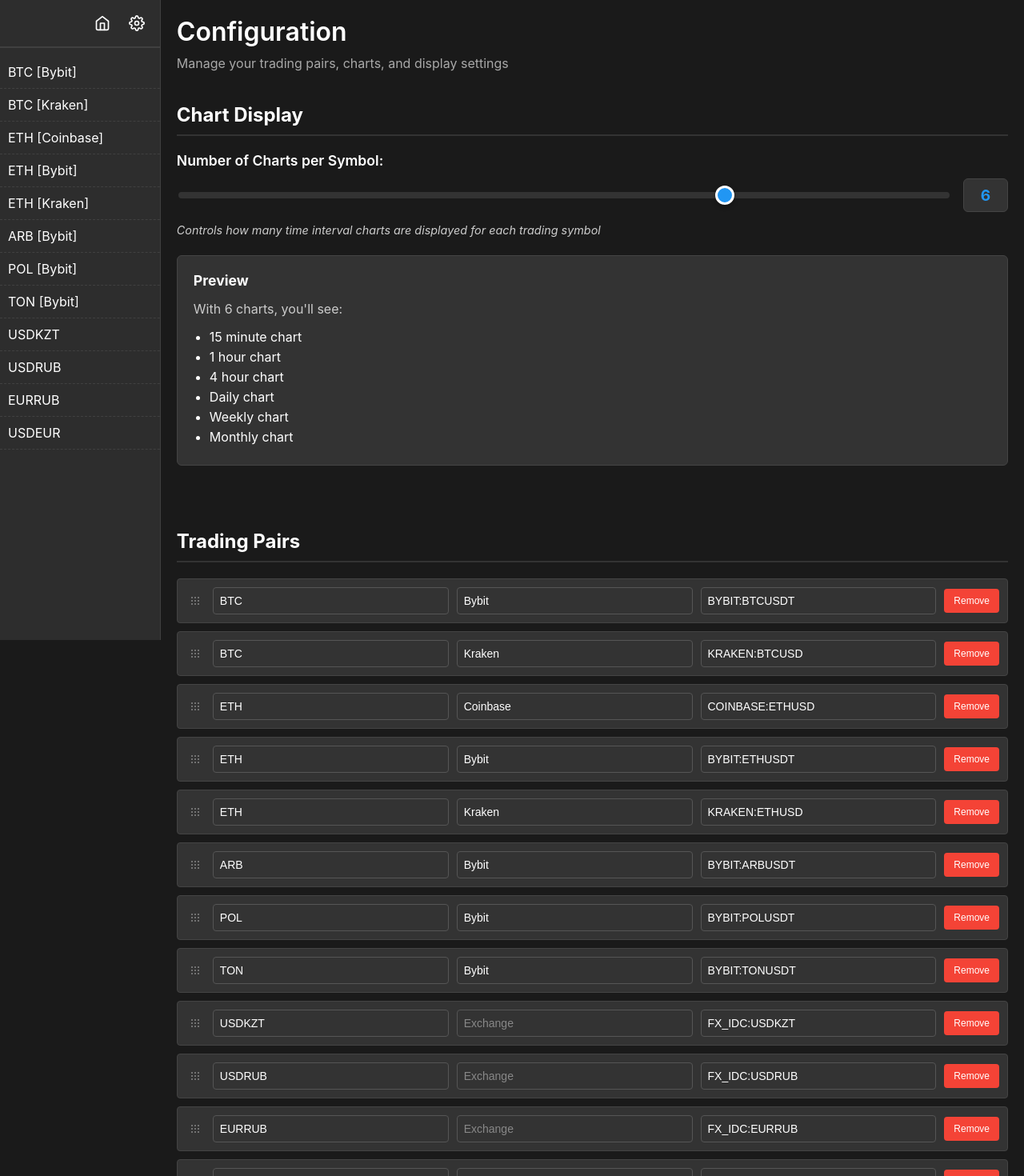
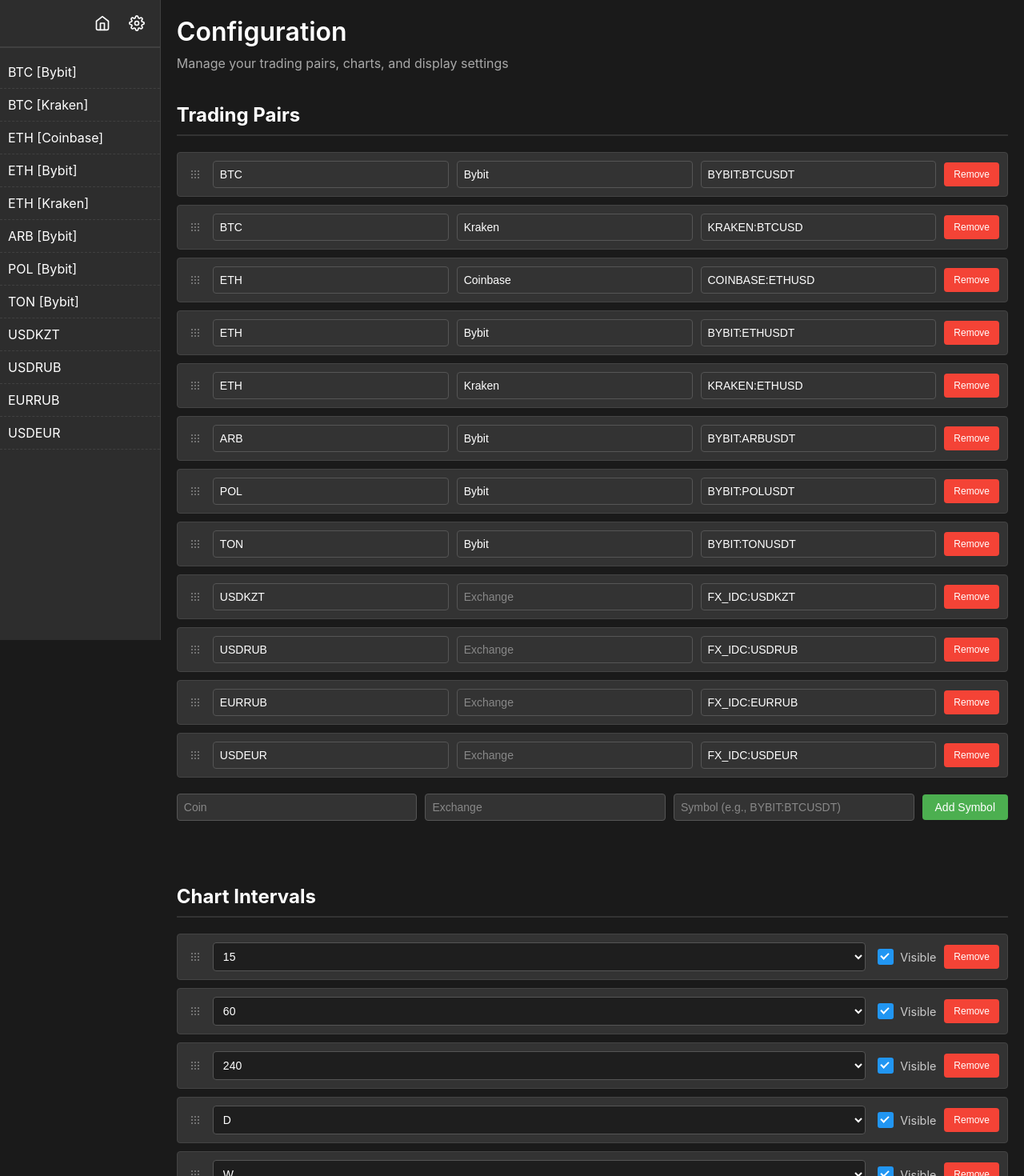
Before and after one commit to antonzaytsev/tradingview, a React (Create React App) app: page /config in a window 1280 px wide. Shown: the top 1470 px of the page at 80% size. Built offline with nearby package versions, Linux system fonts and the light colour scheme.

Commit message:
Allow control charts visibility in config

```diff
--- a/src/components/ConfigurationPage.css
+++ b/src/components/ConfigurationPage.css
@@ -379,6 +379,62 @@
   background-color: #45a049;
 }
 
+
+/* Chart Controls Styles */
+.chart-controls {
+  display: flex;
+  align-items: center;
+  gap: 15px;
+  flex: 1;
+}
+
+.visibility-checkbox-inline {
+  display: flex;
+  align-items: center;
+  gap: 8px;
+  cursor: pointer;
+  user-select: none;
+  color: #cccccc;
+  font-size: 0.9rem;
+  white-space: nowrap;
+}
+
+.visibility-checkbox-inline input[type="checkbox"] {
+  display: none;
+}
+
+.checkmark-small {
+  width: 16px;
+  height: 16px;
+  background-color: #1e1e1e;
+  border: 2px solid #555;
+  border-radius: 3px;
+  position: relative;
+  transition: all 0.2s ease;
+  flex-shrink: 0;
+}
+
+.visibility-checkbox-inline:hover .checkmark-small {
+  border-color: #2196f3;
+}
+
+.visibility-checkbox-inline input:checked + .checkmark-small {
+  background-color: #2196f3;
+  border-color: #2196f3;
+}
+
+.visibility-checkbox-inline input:checked + .checkmark-small::after {
+  content: '';
+  position: absolute;
+  left: 4px;
+  top: 1px;
+  width: 4px;
+  height: 8px;
+  border: solid white;
+  border-width: 0 2px 2px 0;
+  transform: rotate(45deg);
+}
+
 /* Chart config styling */
 .chart-config {
   display: grid;
@@ -463,17 +519,14 @@
     grid-template-columns: 1fr;
   }
 
-  .chart-count-control {
+
+  .chart-controls {
     flex-direction: column;
+    align-items: flex-start;
     gap: 10px;
   }
 
-  .chart-count-slider {
-    order: 2;
-  }
-
-  .chart-count-value {
-    order: 1;
-    align-self: center;
+  .chart-controls select {
+    width: 100%;
   }
 }
--- a/src/components/ConfigurationPage.js
+++ b/src/components/ConfigurationPage.js
@@ -10,11 +10,10 @@
   const [charts, setCharts] = useState([]);
   const [chartConfig, setChartConfig] = useState({});
   const [newSymbol, setNewSymbol] = useState({ coin: '', exchange: '', symbol: '' });
-  const [newChart, setNewChart] = useState({ interval: '15' });
+  const [newChart, setNewChart] = useState({ interval: '15', visible: true });
 
   // SettingsPage state
   const { settings, updateSetting } = useSettings();
-  const [tempChartCount, setTempChartCount] = useState(settings.chartCount);
 
   const [saveStatus, setSaveStatus] = useState('');
   const isInitialized = useRef(false);
@@ -33,9 +32,8 @@
     setSymbols(config.symbols);
     setCharts(config.charts);
     setChartConfig(config.chartConfig);
-    setTempChartCount(settings.chartCount);
     isInitialized.current = true;
-  }, [settings.chartCount]);
+  }, []);
 
   // Helper function to show status with debouncing
   const showStatus = useCallback((message) => {
@@ -95,16 +93,6 @@
     return () => clearTimeout(saveTimer);
   }, [chartConfig]);
 
-  // Auto-save chart count with debouncing
-  useEffect(() => {
-    if (!isInitialized.current) return;
-
-    const saveTimer = setTimeout(() => {
-      updateSetting('chartCount', tempChartCount);
-    }, 300);
-
-    return () => clearTimeout(saveTimer);
-  }, [tempChartCount]);
 
   // Cleanup timeout on unmount
   useEffect(() => {
@@ -141,7 +129,7 @@
   const addChart = useCallback(() => {
     if (newChart.interval) {
       setCharts(prev => [...prev, { ...newChart }]);
-      setNewChart({ interval: '15' });
+      setNewChart({ interval: '15', visible: true });
     }
   }, [newChart]);
 
@@ -153,6 +141,17 @@
     setCharts(prev => {
       const updated = [...prev];
       updated[index] = { ...updated[index], [field]: value };
+      return updated;
+    });
+  }, []);
+
+  // Toggle chart visibility
+  const toggleChartVisibility = useCallback((index) => {
+    setCharts(prev => {
+      const updated = [...prev];
+      // Default to true if visible property doesn't exist (backward compatibility)
+      const currentVisible = updated[index].visible !== false;
+      updated[index] = { ...updated[index], visible: !currentVisible };
       return updated;
     });
   }, []);
@@ -327,45 +326,6 @@
 
 
         <div className="configuration-content">
-          {/* Chart Display Section */}
-          <section className="config-section">
-            <h2>Chart Display</h2>
-
-            <div className="setting-group">
-              <label htmlFor="chart-count">Number of Charts per Symbol:</label>
-              <div className="chart-count-control">
-                <input
-                  id="chart-count"
-                  type="range"
-                  min="1"
-                  max="8"
-                  value={tempChartCount}
-                  onChange={(e) => setTempChartCount(parseInt(e.target.value))}
-                  className="chart-count-slider"
-                />
-                <span className="chart-count-value">{tempChartCount}</span>
-              </div>
-              <small className="setting-description">
-                Controls how many time interval charts are displayed for each trading symbol
-              </small>
-
-              <div className="setting-preview">
-                <h3>Preview</h3>
-                <p>With {tempChartCount} chart{tempChartCount !== 1 ? 's' : ''}, you'll see:</p>
-                <ul>
-                  {tempChartCount >= 1 && <li>15 minute chart</li>}
-                  {tempChartCount >= 2 && <li>1 hour chart</li>}
-                  {tempChartCount >= 3 && <li>4 hour chart</li>}
-                  {tempChartCount >= 4 && <li>Daily chart</li>}
-                  {tempChartCount >= 5 && <li>Weekly chart</li>}
-                  {tempChartCount >= 6 && <li>Monthly chart</li>}
-                  {tempChartCount >= 7 && <li>Additional interval (if configured)</li>}
-                  {tempChartCount >= 8 && <li>Additional interval (if configured)</li>}
-                </ul>
-              </div>
-            </div>
-          </section>
-
           {/* Trading Pairs Section */}
           <section className="config-section">
             <h2>Trading Pairs</h2>
@@ -483,6 +443,7 @@
                         <circle cx="12" cy="12" r="1" fill="currentColor"/>
                       </svg>
                     </div>
+                    <div className="chart-controls">
                       <select
                         value={chart.interval}
                         onChange={(e) => updateChart(originalIndex, 'interval', e.target.value)}
@@ -491,6 +452,16 @@
                           <option key={interval} value={interval}>{interval}</option>
                         ))}
                       </select>
+                      <label className="visibility-checkbox-inline">
+                        <input
+                          type="checkbox"
+                          checked={chart.visible !== false}
+                          onChange={() => toggleChartVisibility(originalIndex)}
+                        />
+                        <span className="checkmark-small"></span>
+                        Visible
+                      </label>
+                    </div>
                     <button onClick={() => removeChart(originalIndex)} className="remove-btn">Remove</button>
                   </div>
                 );
--- a/src/lib/configStorage.js
+++ b/src/lib/configStorage.js
@@ -2,7 +2,6 @@
 const CONFIG_KEY = 'tradingview-app-settings';
 
 const DEFAULT_CONFIG = {
-  chartCount: 6, // Default number of charts to display
   theme: 'dark',
   // Chart configuration settings
   chartConfig: null, // Will use input.js defaults if null
--- a/src/lib/input.js
+++ b/src/lib/input.js
@@ -5,26 +5,32 @@
 export const charts = [
   {
     interval: '15',
+    visible: true,
     // range: "5D", // 1D, 5D, 1M, 3M, 6M, YTD, 1Y, 60M, All
   },
   {
     interval: '60',
+    visible: true,
     // range: "4M"
   },
   {
     interval: '240',
+    visible: true,
     // range: "30M",
   },
   {
     interval: 'D',
+    visible: true,
     // range: "120M",
   },
   {
     interval: 'W',
+    visible: true,
     // range: "30M",
   },
   {
     interval: 'M',
+    visible: true,
     // range: '60M',
   },
 ]
--- a/src/symbol-charts.js
+++ b/src/symbol-charts.js
@@ -10,9 +10,9 @@
   const chartConfig = ConfigManager.getChartConfig();
 
   const chartSettings = localSettings?.chart || {};
-  const chartsCount = localSettings?.charts_amount || settings.chartCount;
 
-  const chartsList = charts.slice(0, chartsCount);
+  // Filter charts based on visibility instead of count (default to visible if not set)
+  const chartsList = charts.filter(chart => chart.visible !== false);
 
   return (
     <div className={`app-symbol-charts app-symbol-charts-${chartsList.length}`}>
```
Lines whose indentation alone changed are shown as unchanged.
